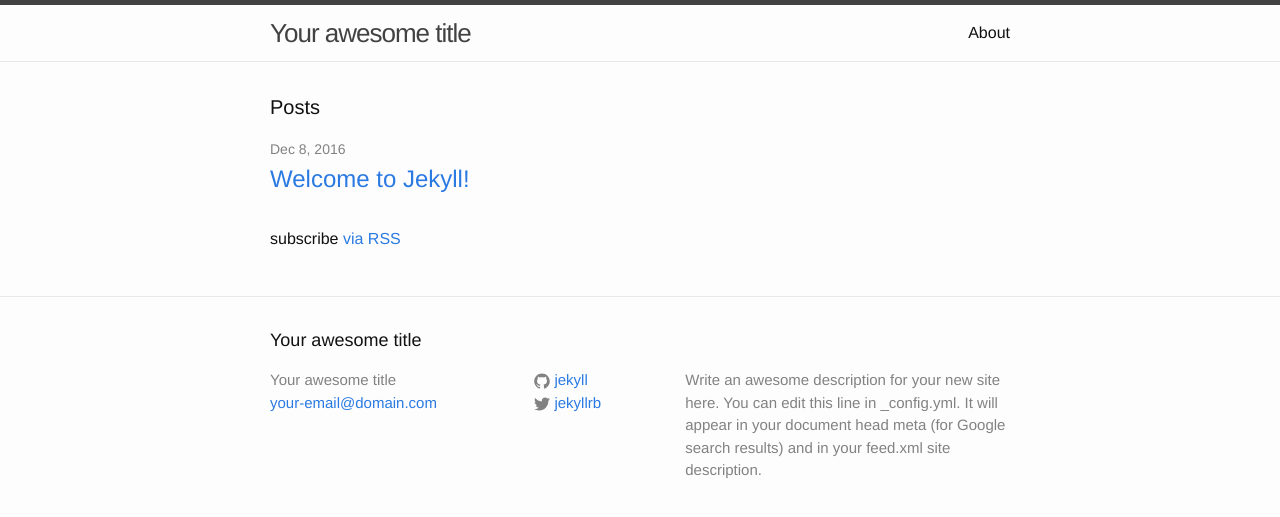
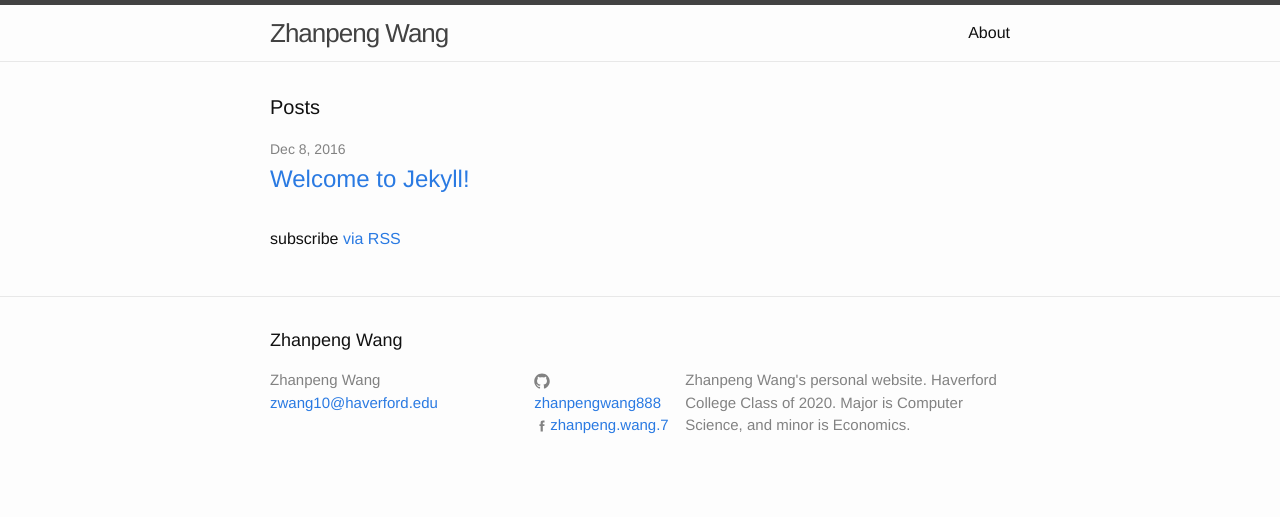
Before and after one commit to zhanpengwang888/zhanpengwang888.github.io, a Jekyll site: the page built from index.html, in a window 1280 px wide. Shown: the top 517 px of the page. Built offline with Jekyll 4.4.1, drawn with Linux system fonts in a browser that asks for light colours.

Commit message:
update my personal website in progress

```diff
--- a/_config.yml
+++ b/_config.yml
@@ -6,16 +6,14 @@
 # 'jekyll serve'. If you change this file, please restart the server process.
 
 # Site settings
-title: Your awesome title
-email: your-email@domain.com
+title: Zhanpeng Wang
+email: zwang10@haverford.edu
 description: > # this means to ignore newlines until "baseurl:"
-  Write an awesome description for your new site here. You can edit this
-  line in _config.yml. It will appear in your document head meta (for
-  Google search results) and in your feed.xml site description.
+  Zhanpeng Wang's personal website. Haverford College Class of 2020. Major is Computer Science, and minor is Economics.
 baseurl: "" # the subpath of your site, e.g. /blog
-url: "http://yourdomain.com" # the base hostname & protocol for your site
-twitter_username: jekyllrb
-github_username:  jekyll
+url: "http://zhanpengwang888.com" # the base hostname & protocol for your site
+twitter_username: zhanpeng.wang.7
+github_username:  zhanpengwang888
 
 # Build settings
 markdown: kramdown
--- a/_includes/icon-twitter.html
+++ b/_includes/icon-twitter.html
@@ -1 +1 @@
-<a href="https://twitter.com/{{ include.username }}"><span class="icon icon--twitter">{% include icon-twitter.svg %}</span><span class="username">{{ include.username }}</span></a>
+<a href="https://www.facebook.com/{{ include.username }}"><span class="icon icon--facebook">{% include icon-facebook.svg %}</span><span class="username">{{ include.username }}</span></a>
```
Also changed, not shown: _includes/icon-facebook.svg (added).
